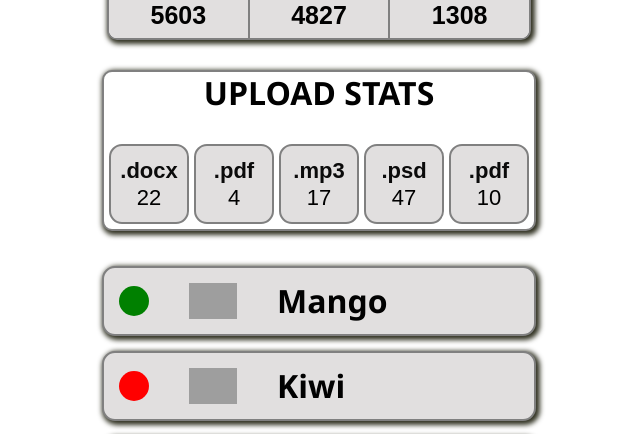
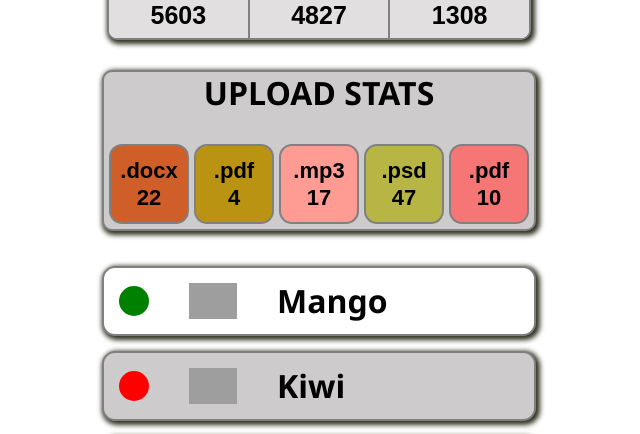
Before and after one commit to HalakII/goit-react-hw-01-components, a React (Create React App) app: page / in a window 1280 px wide. Shown: the part 502-936 px from the top of the page, without its empty margins (321-961 px from the left). Built offline with nearby package versions, Linux system fonts and the light colour scheme; grey boxes are pictures that could not be loaded.

Commit message:
random colour

```diff
--- a/src/components/friendListItem/friendListItem.module.css
+++ b/src/components/friendListItem/friendListItem.module.css
@@ -4,15 +4,24 @@
   align-items: center;
   gap: 40px;
   width: 400px;
-  background-color: rgb(225, 223, 223);
   box-shadow: 2px 2px 5px 2px #313222;
   border-radius: 13px;
   border: 2px solid gray;
   padding: 15px;
   list-style: none;
+}
+
+.item:nth-child(odd) {
+  background-color: white;
   transition: background-color 0.3s ease;
 }
-.item:hover {
+.item:nth-child(even) {
+  background-color: rgb(205, 203, 203);
+  transition: background-color 0.3s ease;
+}
+
+.item:nth-child(odd):hover,
+.item:nth-child(even):hover {
   background-color: rgb(239, 99, 99);
 }
 .statusOnline {
--- a/src/components/statistics/statistics.jsx
+++ b/src/components/statistics/statistics.jsx
@@ -1,4 +1,6 @@
 import css from './statistics.module.css';
+import { getRandomHexColor } from 'helping/getRandomHexColor';
+
 export const Statistics = ({ title, stats }) => {
   return (
     <section className={css.statistics}>
@@ -6,7 +8,11 @@ export const Statistics = ({ title, stats }) => {
 
       <ul className={css.statList}>
         {stats.map(stat => (
-          <li key={stat.id} className={css.item}>
+          <li
+            key={stat.id}
+            className={css.item}
+            style={{ backgroundColor: getRandomHexColor() }}
+          >
             <span className={css.label}>{stat.label}</span>
             <span className={css.percentage}>{stat.percentage}</span>
           </li>
--- a/src/components/statistics/statistics.module.css
+++ b/src/components/statistics/statistics.module.css
@@ -1,7 +1,7 @@
 .statistics {
   display: flex;
   flex-direction: column;
-  background-color: white;
+  background-color: rgb(205, 203, 203);
   justify-content: center;
   align-items: center;
   border: 2px solid gray;
@@ -32,20 +32,17 @@
   border-radius: 13px;
   width: 70px;
   height: 70px;
-  background-color: rgb(225, 223, 223);
   border: 2px solid gray;
   padding: 3px;
 }
-.item:hover {
-  background-color: rgb(239, 99, 99);
-}
+
 .label {
   font-size: 22px;
-  color: rgb(11, 11, 11);
+  color: black;
   font-weight: 600;
 }
 .percentage {
   font-size: 22px;
-  font-weight: 500;
+  font-weight: 600;
   color: black;
 }
--- /dev/null
+++ b/src/helping/getRandomHexColor.js
@@ -0,0 +1,5 @@
+export function getRandomHexColor() {
+  return `#${Math.floor(Math.random() * 16777215)
+    .toString(16)
+    .padStart(6, '0')}`;
+}
```
